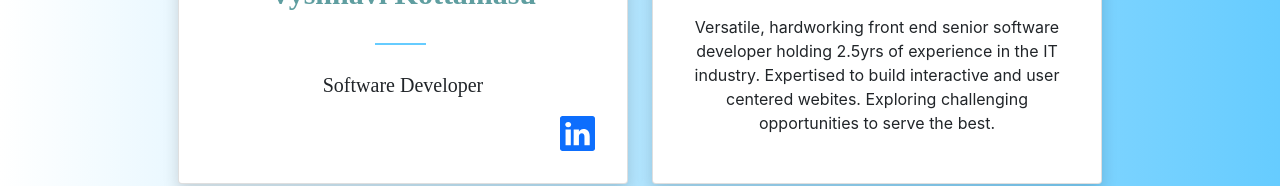
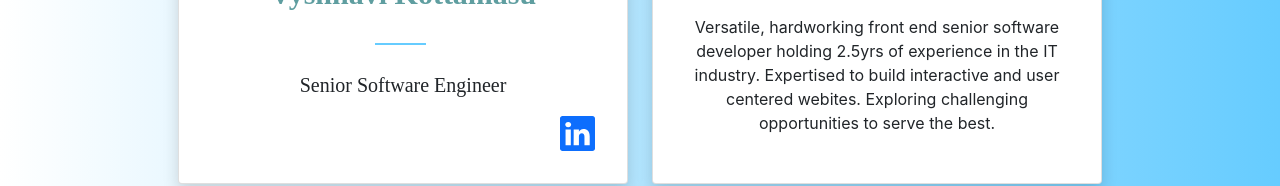
Before and after one commit to Vyshnavi-Kottamasu/portfolio, a React (Create React App) app: page /aboutme in a window 1280 px wide. Shown: the part 385-571 px from the top of the page. Built offline with nearby package versions, Linux system fonts and the light colour scheme.

Commit message:
updated designation

```diff
--- a/src/aboutme.jsx
+++ b/src/aboutme.jsx
@@ -7,7 +7,7 @@ class aboutme extends Component {
         super();
         this.state = {
             name: "Vyshnavi Kottamasu",
-            designation: "Software Developer"
+            designation: "Senior Software Engineer"
         }
     }
 
```
